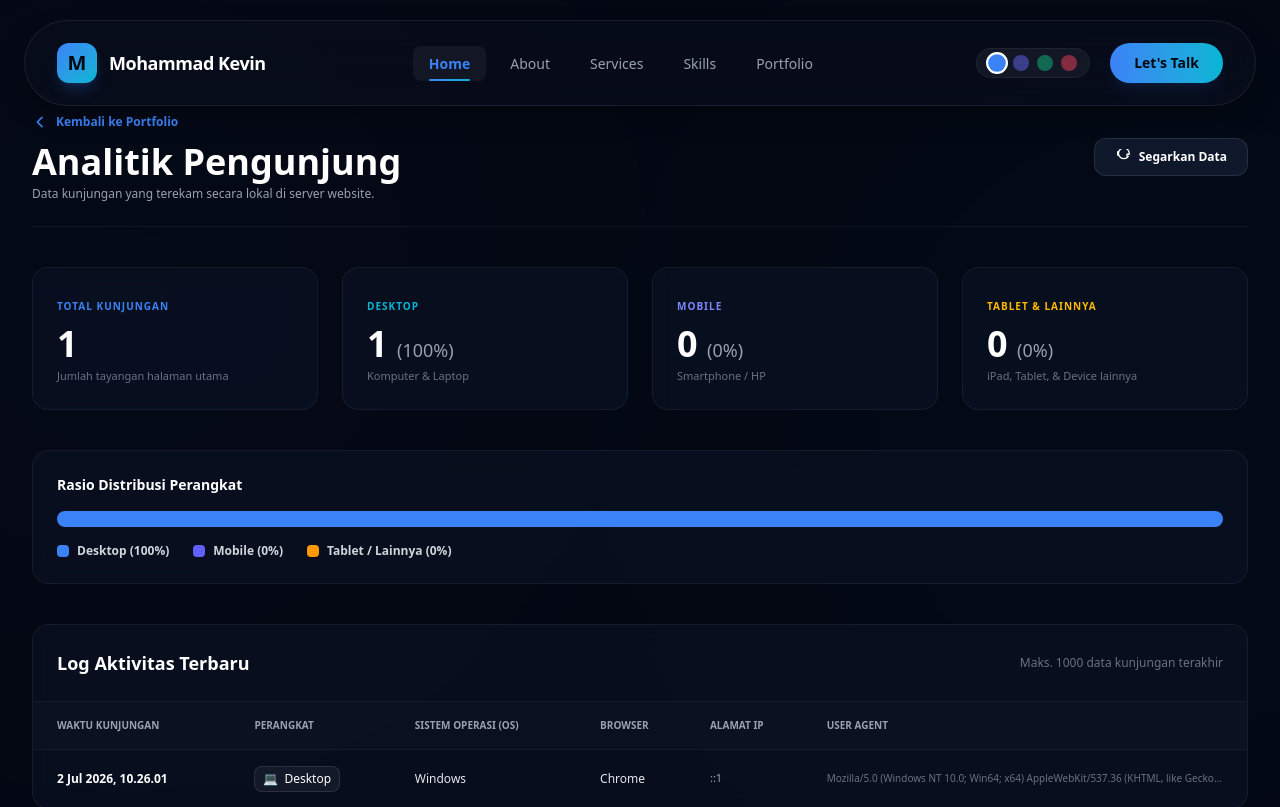
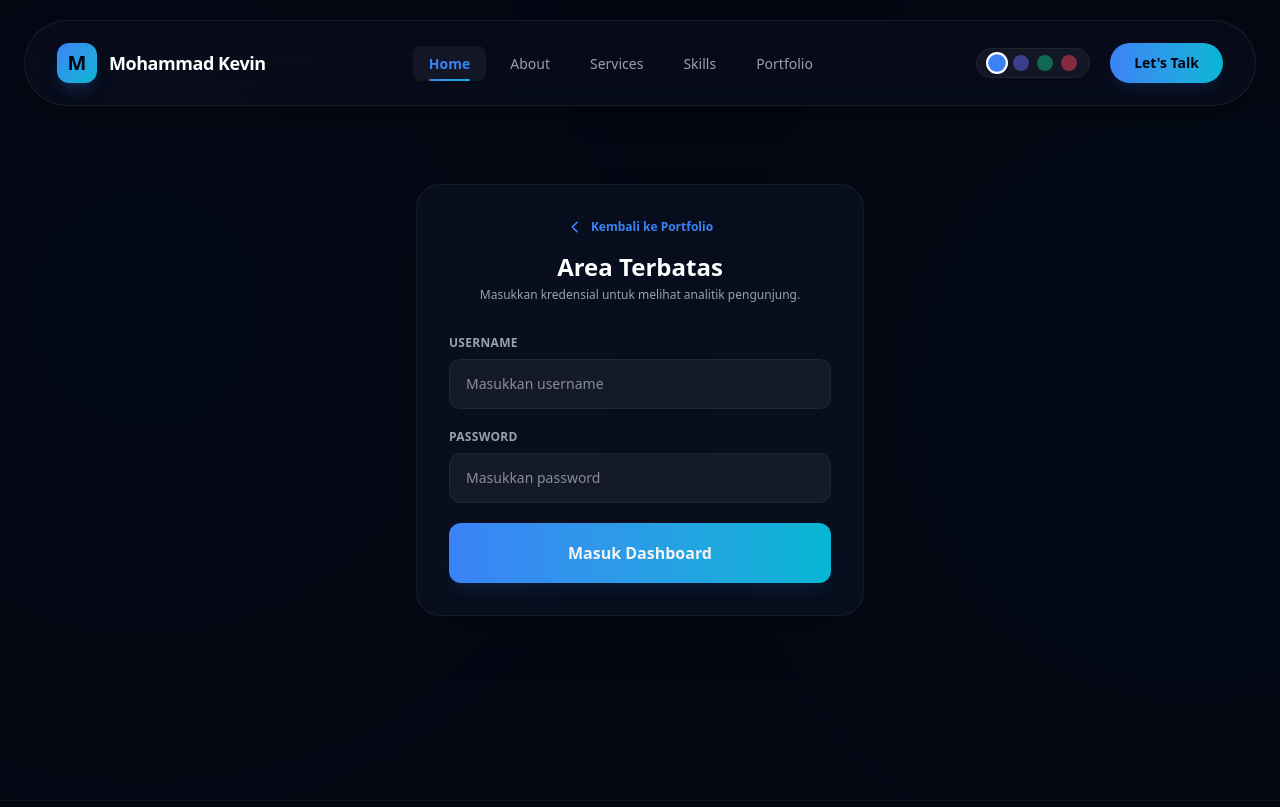
Before and after one commit to MohammadKevin/portfolio, a Next.js app: page /analytics in a window 1280 px wide. Shown: the top 807 px of the page. Built offline with nearby package versions, Linux system fonts and the light colour scheme.

Commit message:
feat: protect analytics page with login credentials

```diff
--- a/app/analytics/page.tsx
+++ b/app/analytics/page.tsx
@@ -18,7 +18,22 @@ export default function Analytics() {
   const [loading, setLoading] = useState(true);
   const [refreshKey, setRefreshKey] = useState(0);
 
+  // Authentication State
+  const [isAuthenticated, setIsAuthenticated] = useState(false);
+  const [username, setUsername] = useState("");
+  const [password, setPassword] = useState("");
+  const [loginError, setLoginError] = useState("");
+
   useEffect(() => {
+    // Check if session is already authenticated
+    if (sessionStorage.getItem("kevin-analytics-auth") === "true") {
+      setIsAuthenticated(true);
+    }
+  }, []);
+
+  useEffect(() => {
+    if (!isAuthenticated) return;
+
     setLoading(true);
     fetch("/api/visit")
       .then((res) => res.json())
@@ -29,7 +44,7 @@ export default function Analytics() {
       })
       .catch(console.error)
       .finally(() => setLoading(false));
-  }, [refreshKey]);
+  }, [refreshKey, isAuthenticated]);
 
   const totalVisits = visitors.length;
   const desktopCount = visitors.filter((v) => v.device === "Desktop").length;
@@ -61,6 +76,82 @@ export default function Analytics() {
     if (device === "Mobile") return "📱";
     return "📟";
   };
+
+  const handleLoginSubmit = (e: React.FormEvent) => {
+    e.preventDefault();
+    if (username === "kevin" && password === "kevin135") {
+      sessionStorage.setItem("kevin-analytics-auth", "true");
+      setIsAuthenticated(true);
+      setLoginError("");
+    } else {
+      setLoginError("Username atau password salah!");
+    }
+  };
+
+  if (!isAuthenticated) {
+    return (
+      <main className="min-h-screen bg-background text-foreground flex items-center justify-center p-6 relative overflow-hidden">
+        {/* Background Ambient glows */}
+        <div className="absolute top-[15%] left-[-10%] w-[30rem] h-[30rem] bg-primary/10 glow-blob animate-glow-1" />
+        <div className="absolute bottom-[15%] right-[-10%] w-[30rem] h-[30rem] bg-secondary/10 glow-blob animate-glow-2" />
+
+        <div className="w-full max-w-md glass-card rounded-3xl p-8 border border-white/5 shadow-2xl relative z-10">
+          <div className="text-center mb-8">
+            <Link
+              href="/"
+              className="inline-flex items-center gap-2 text-xs font-bold text-primary hover:text-secondary mb-4 transition-colors group"
+            >
+              <svg className="w-4 h-4 transform group-hover:-translate-x-0.5 transition-transform" fill="none" viewBox="0 0 24 24" stroke="currentColor">
+                <path strokeLinecap="round" strokeLinejoin="round" strokeWidth={2.5} d="M15 19l-7-7 7-7" />
+              </svg>
+              Kembali ke Portfolio
+            </Link>
+            <h1 className="text-2xl font-black text-white">Area Terbatas</h1>
+            <p className="text-xs text-gray-400 mt-1">Masukkan kredensial untuk melihat analitik pengunjung.</p>
+          </div>
+
+          <form onSubmit={handleLoginSubmit} className="flex flex-col gap-5">
+            <div className="flex flex-col gap-2">
+              <label className="text-xs font-bold text-gray-400 uppercase tracking-wide">Username</label>
+              <input
+                type="text"
+                required
+                placeholder="Masukkan username"
+                value={username}
+                onChange={(e) => setUsername(e.target.value)}
+                className="px-4 py-3.5 rounded-xl border border-white/5 focus:outline-none focus:ring-2 focus:ring-primary focus:border-primary text-sm text-white bg-white/5 focus:bg-white/10 transition-all w-full"
+              />
+            </div>
+
+            <div className="flex flex-col gap-2">
+              <label className="text-xs font-bold text-gray-400 uppercase tracking-wide">Password</label>
+              <input
+                type="password"
+                required
+                placeholder="Masukkan password"
+                value={password}
+                onChange={(e) => setPassword(e.target.value)}
+                className="px-4 py-3.5 rounded-xl border border-white/5 focus:outline-none focus:ring-2 focus:ring-primary focus:border-primary text-sm text-white bg-white/5 focus:bg-white/10 transition-all w-full"
+              />
+            </div>
+
+            {loginError && (
+              <p className="text-xs font-bold text-rose-500 bg-rose-500/10 border border-rose-500/20 px-4 py-2.5 rounded-xl">
+                ⚠️ {loginError}
+              </p>
+            )}
+
+            <button
+              type="submit"
+              className="w-full py-4.5 bg-gradient-to-r from-primary to-secondary text-gray-955 font-bold rounded-xl shadow-lg shadow-primary/10 hover:shadow-primary/20 hover:-translate-y-0.5 active:translate-y-0 transition-all duration-300 cursor-pointer text-center"
+            >
+              Masuk Dashboard
+            </button>
+          </form>
+        </div>
+      </main>
+    );
+  }
 
   return (
     <main className="min-h-screen bg-background text-foreground pt-28 pb-16 relative overflow-hidden">
```
